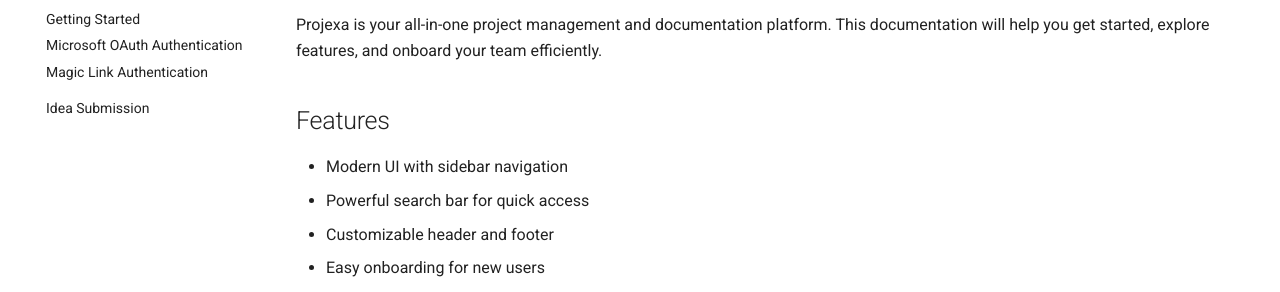
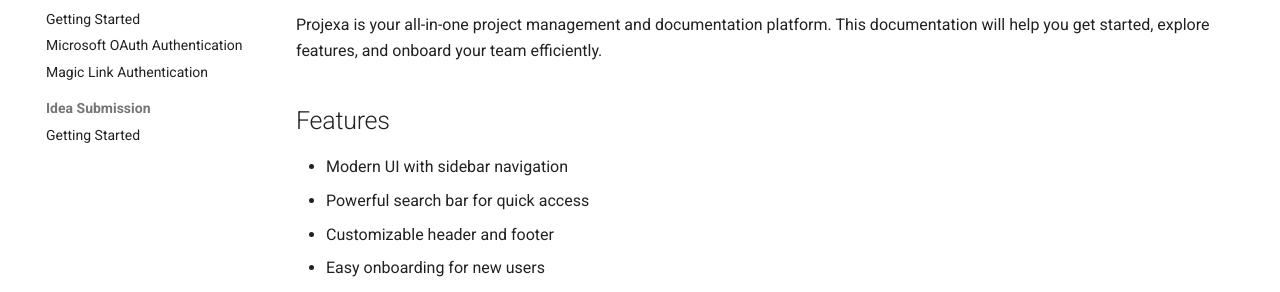
Before and after one commit to ProjexaLMS/ProjexaDocs, an MkDocs documentation site: the page built from docs/index.md, in a window 1280 px wide. Shown: the part 233-525 px from the top of the page. Built offline with MkDocs 1.6.1 and Material for MkDocs 9.7.7, drawn with Linux system fonts in a browser that asks for light colours.

Commit message:
Update mkdocs.yml

```diff
--- a/mkdocs.yml
+++ b/mkdocs.yml
@@ -29,4 +29,5 @@
       - Getting Started: how-to-onboard.md
       - Microsoft OAuth Authentication: how-to-onboard-microsoft.md
       - Magic Link Authentication: how-to-onboard-magic.md
-  - Idea Submission: idea-submission.md
+  - Idea Submission:
+      - Getting Started: idea-submission.md
```
